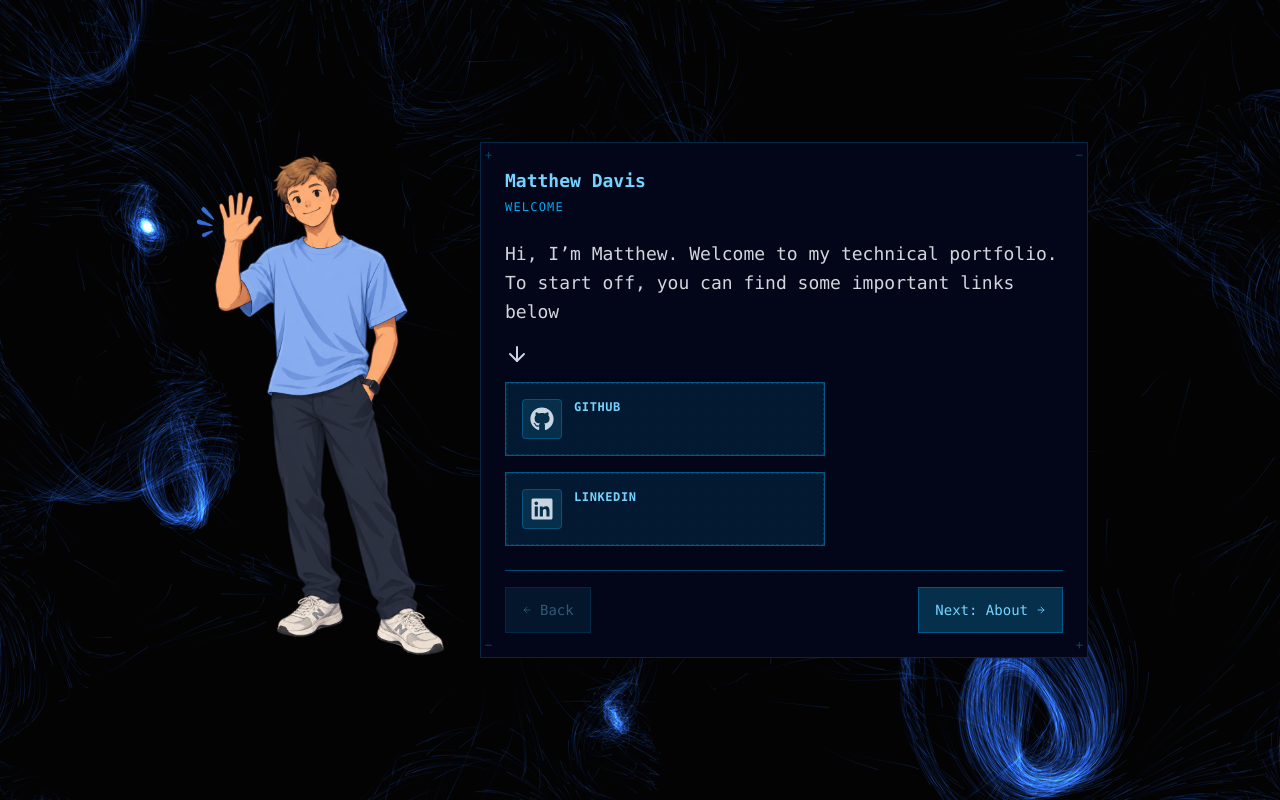
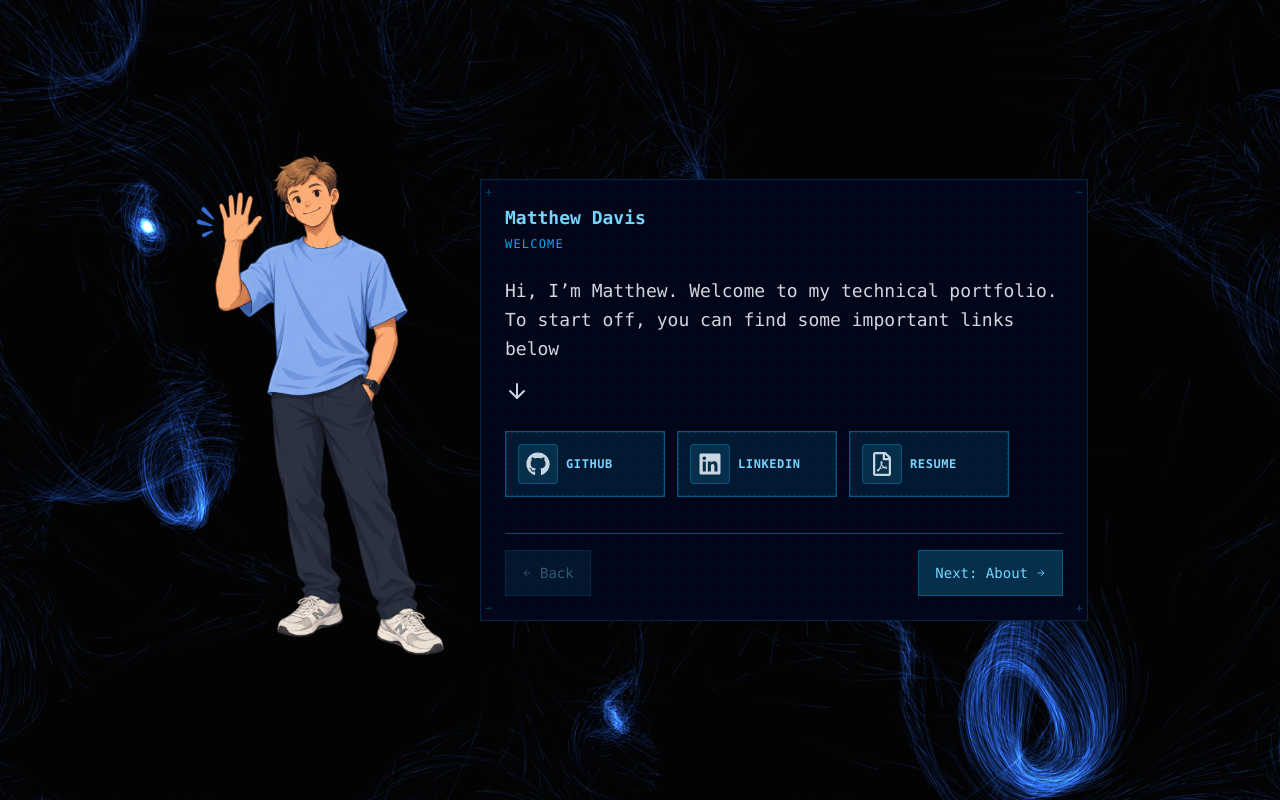
Before and after one commit to mattdavis207/mattdavis207.github.io, a Next.js app: page / in a window 1280 px wide. Built offline with nearby package versions, Linux system fonts and the light colour scheme.

Commit message:
finished welcome page

```diff
--- a/app/page.tsx
+++ b/app/page.tsx
@@ -10,7 +10,8 @@ import { MagneticField } from "@/components/magnetic-field/magnetic-field";
 
 import { ArrowLeft, ArrowRight, ArrowDown } from 'lucide-react';
 import { FaGithub, FaLinkedin } from "react-icons/fa";
-import { FaLinkedinIn } from "react-icons/fa6";
+import { FaRegFilePdf } from "react-icons/fa"
+
 
 const ANIMATED_ME = "/images/animated_me.png";
 const ANIMATED_ME_HANDS_DOWN = "/images/animated_me_hands_down.png";
@@ -111,6 +112,7 @@ export default function Home() {
                     <div className="mt-4 space-y-4">
                       <ArrowDown />
 
+                      <div className="flex gap-3 overflow-x-auto py-3">
                         <LinkCard
                           href="https://github.com/mattdavis207"
                           icon={<FaGithub size={24}/>}
@@ -126,6 +128,15 @@ export default function Home() {
                           description=""
                           newTab={true}
                         />
+
+                        <LinkCard
+                          href="/resume/Matthew_Davis_Resume.pdf"
+                          icon={<FaRegFilePdf size={24}/>}
+                          title="Resume"
+                          description=""
+                          newTab={true}
+                        />
+                      </div>
                     </div>
                   )}
                 </motion.div>
--- a/components/dialogue-box/dialogue-box.tsx
+++ b/components/dialogue-box/dialogue-box.tsx
@@ -9,7 +9,7 @@ type DialogueBoxProps = {
 
 export function DialogueBox({ title, subtitle, children, footer }: DialogueBoxProps) {
   return (
-    <div className="relative w-full overflow-hidden border border-sky-500/20 bg-slate-950 p-6 font-mono text-slate-300">
+    <div className="relative w-full min-w-0 overflow-hidden border border-sky-500/20 bg-slate-950 p-6 font-mono text-slate-300">
       {/* Faint grid behind the content. */}
       <div className="pointer-events-none absolute inset-0 opacity-[0.02] bg-[linear-gradient(to_right,#0284c7_1px,transparent_1px),linear-gradient(to_bottom,#0284c7_1px,transparent_1px)] bg-[size:16px_16px]" />
 
--- a/components/link-card/link-card.tsx
+++ b/components/link-card/link-card.tsx
@@ -12,17 +12,17 @@ type LinkCardProps = {
 
 export function LinkCard({ href, imageSrc, icon, title, description, newTab = false }: LinkCardProps) {
   return (
-    <div className="w-full max-w-xs [perspective:1000px]">
+    <div className="w-40 shrink-0 [perspective:1000px]">
       <a
         href={href}
         target={newTab ? "_blank" : undefined}
         rel={newTab ? "noopener noreferrer" : undefined}
-        className="group relative block w-full border border-sky-400/40 bg-sky-950/40 p-4 text-left font-mono transition-all duration-300 [transform-style:preserve-3d] hover:border-sky-400 hover:shadow-[0_0_25px_rgba(56,189,248,0.2)] motion-safe:hover:[transform:rotateX(6deg)_rotateY(-6deg)_translateZ(12px)] focus-visible:outline-2 focus-visible:outline-offset-2 focus-visible:outline-sky-300 motion-reduce:transition-none"
+        className="group relative block w-full border border-sky-400/40 bg-sky-950/40 p-3 text-left font-mono transition-all duration-300 [transform-style:preserve-3d] hover:border-sky-400 hover:shadow-[0_0_25px_rgba(56,189,248,0.2)] motion-safe:hover:[transform:rotateX(6deg)_rotateY(-6deg)_translateZ(12px)] focus-visible:outline-2 focus-visible:outline-offset-2 focus-visible:outline-sky-300 motion-reduce:transition-none"
       >
         {/* Offset border preserves the original card's depth on hover. */}
         <div className="pointer-events-none absolute inset-0 -z-10 border border-dashed border-sky-500/20 bg-sky-900/10 transition-transform duration-300 motion-safe:group-hover:[transform:translateZ(-16px)_scale(0.98)] motion-reduce:transition-none" />
 
-        <div className="flex items-start gap-3">
+        <div className="flex items-center gap-2">
           <div className="flex h-10 w-10 shrink-0 items-center justify-center rounded border border-sky-500/30 bg-sky-950 [transform:translateZ(10px)] group-hover:border-sky-400 group-hover:bg-sky-900">
             {imageSrc ? (
               <Image src={imageSrc} alt="" width={24} height={24} unoptimized className="h-6 w-6 object-contain" />
@@ -30,7 +30,7 @@ export function LinkCard({ href, imageSrc, icon, title, description, newTab = fa
           </div>
           <div className="min-w-0 space-y-1 [transform:translateZ(5px)]">
             <h3 className="text-xs font-bold uppercase tracking-wider text-sky-300">{title}</h3>
-            <p className="text-xs leading-relaxed text-sky-400/80 group-hover:text-sky-300">{description}</p>
+            {description && <p className="text-xs leading-relaxed text-sky-400/80 group-hover:text-sky-300">{description}</p>}
           </div>
         </div>
       </a>
```
Also changed, not shown: 1 other file (tests, documents, lock files or other folders). Lines whose indentation alone changed are shown as unchanged.
